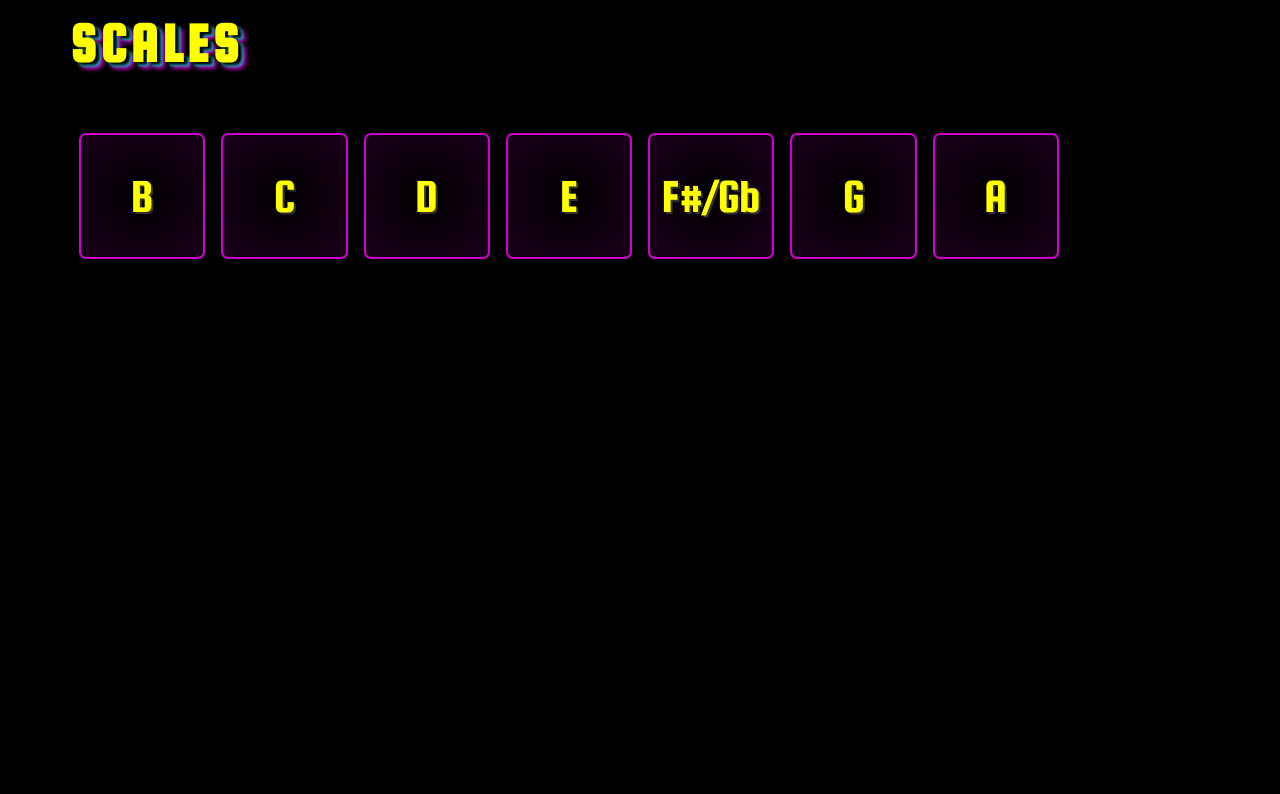
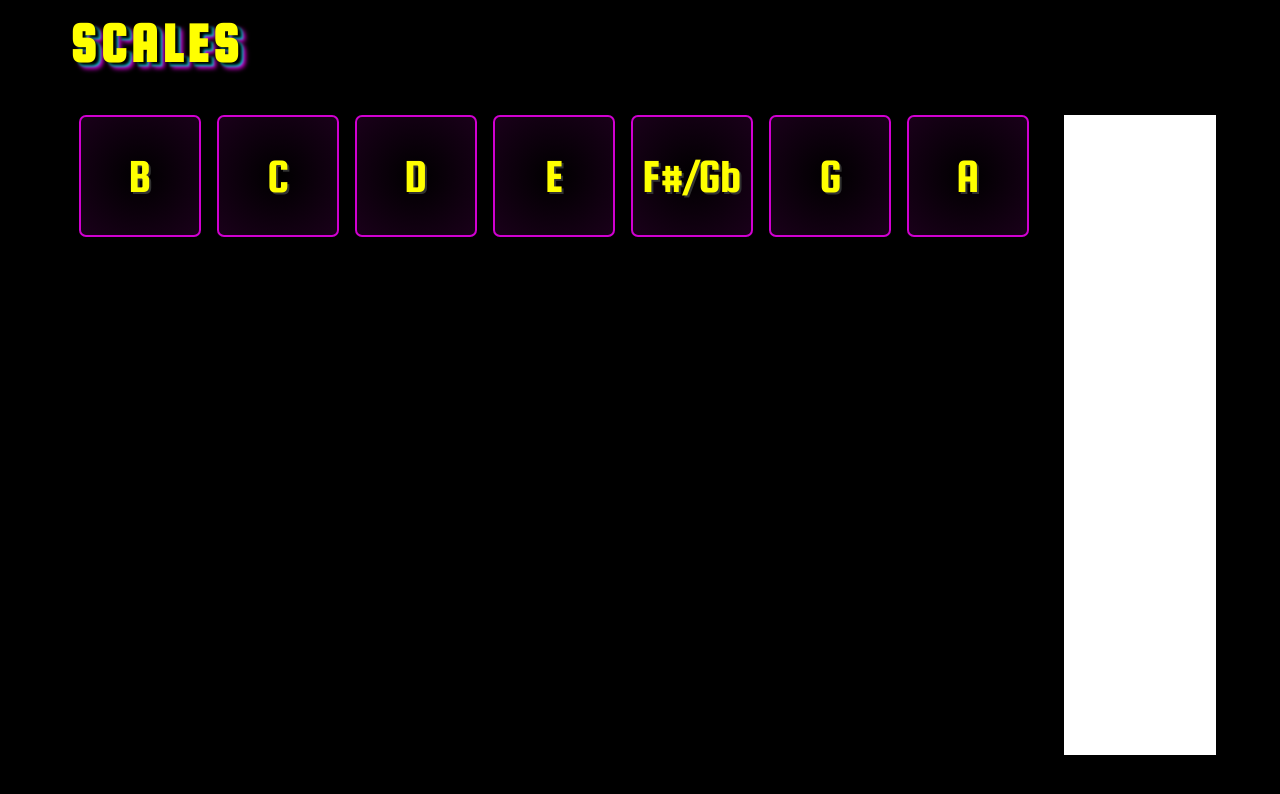
Before and after one commit to AdamWeissman/bass-scales-frontend, a plain HTML site: page index.html in a window 1280 px wide. Drawn offline with Linux system fonts and the light colour scheme.

Commit message:
fixed the aside to to be placed under the navbar and to the right of the main

```diff
--- a/index.html
+++ b/index.html
@@ -19,7 +19,7 @@
     </main>
 
     <aside>
-      <section id="sentiments-card"><h1></h1></section>
+      <section id="sentiments-card"><h1>test</h1></section>
     </aside>
   </section>
 
--- a/src/css/main.css
+++ b/src/css/main.css
@@ -1,6 +1,11 @@
 @font-face {
   font-family: "Squada One";
   src: url("../fonts/Squada_One/SquadaOne-Regular.ttf") format("truetype");
+}
+
+*{
+  margin: 0;
+  padding: 0;
 }
 
 body {
@@ -8,19 +13,27 @@ body {
   font-family: 'Squada One', Arial, Helvetica;
   color: white;
   margin: 0 4rem;
-}
-
-main{
-  margin: 15px;
   height: 100%;
 }
 
-/*
+nav{
+  width: 100%;
+  height: 97px;
+}
+main{
+  top: 100px;
+  margin: 15px;
+  width: 950px;
+  position: fixed;
+  height: 100%;
+  overflow: auto;
+}
+
 aside{
-  height: 100%;
+  margin-left: 1000px;
+  height: 80vh;
   background-color: white;
 }
-*/
 
 #scales-banner{
   font-size: 7em;
@@ -114,7 +127,8 @@ aside{
 
 .scale-card--notes{
   display: grid;
-  grid-template-columns: repeat(auto-fill, minmax(115px, 1fr));
+  max-width: 950px;
+  grid-template-columns: repeat(auto-fill, minmax(105px, 1fr));
   grid-gap: 1rem;
 }
 
```
